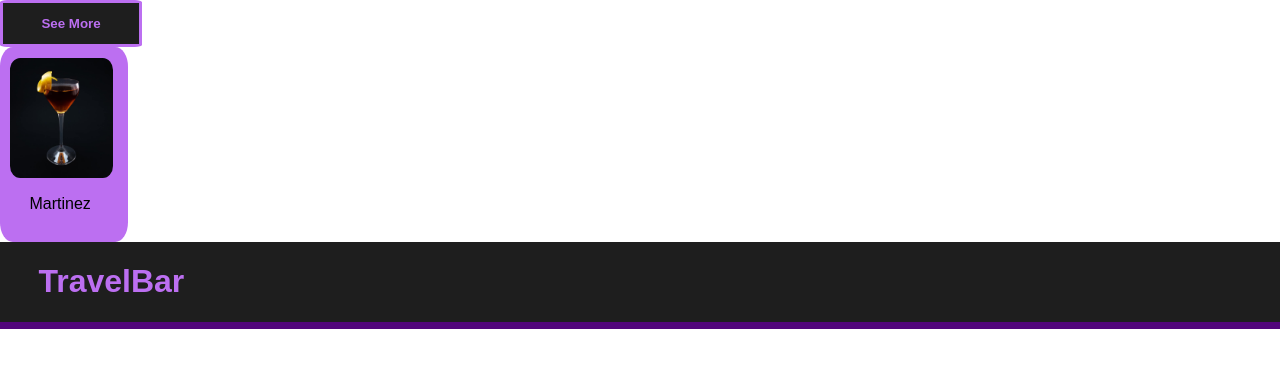
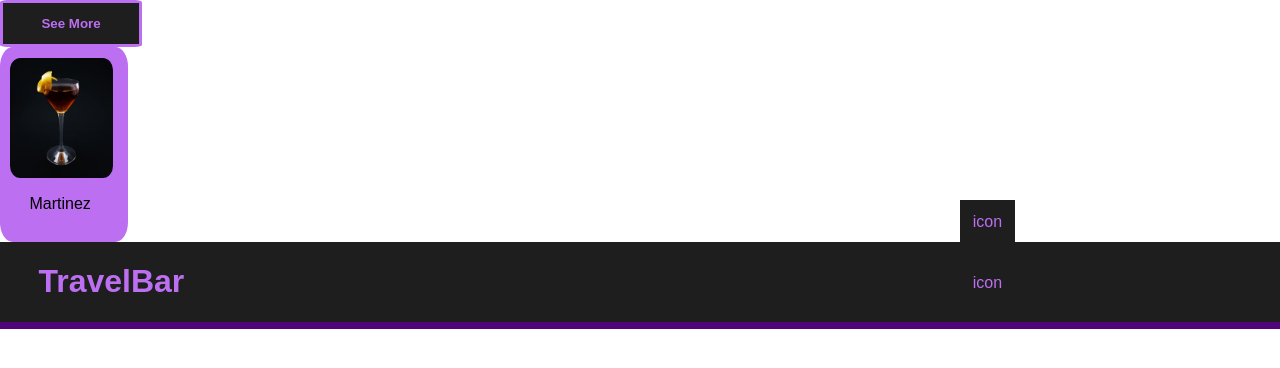
Before and after one commit to akane52/TravelBar, a React (Create React App) app: page / in a window 1280 px wide. Shown: the top 368 px of the page. Built offline with nearby package versions, Linux system fonts and the light colour scheme; the HTML template or start-up script is replaced by a standard one.

Commit message:
start music icon

```diff
--- a/src/App.js
+++ b/src/App.js
@@ -3,6 +3,7 @@ import Button from './components/Button'
 import CocktailCards from './components/CocktailCardComponent';
 import logo from "../src/resources/martinez.jpg"
 import NavBar from './components/NavBar';
+import MusicIcon from './components/MusicIcon';
 
 
 function App() {
@@ -14,6 +15,7 @@ function App() {
           title="Martinez"
         ></CocktailCards>
       <NavBar title='TravelBar' />
+      <MusicIcon />
     </div>
   );
 }
--- /dev/null
+++ b/src/components/MusicIcon/index.jsx
@@ -0,0 +1,9 @@
+import { BtnMusic } from './styles'
+
+const MusicIcon = () => {
+    return (
+        <BtnMusic>icon</BtnMusic>
+    )
+}
+
+export default MusicIcon
--- /dev/null
+++ b/src/components/MusicIcon/styles.js
@@ -0,0 +1,12 @@
+import styled from '@emotion/styled'
+
+export const BtnMusic = styled.button`
+    background-color: #1E1E1E;
+    border: none;
+    color: #BC6FF1;
+    padding: 1%;
+    font-size: 16px;
+    position: absolute;
+    left: 75%;
+    top: 25%;
+`
--- a/src/components/NavBar/index.jsx
+++ b/src/components/NavBar/index.jsx
@@ -1,9 +1,11 @@
 import { Header, Title } from './styles'
+import MusicIcon from '../MusicIcon'
 
 const NavBar = ({ title }) => {
     return (
       <Header>
         <Title>{title}</Title>
+        <MusicIcon />
       </Header>
     )
   }
--- a/src/components/NavBar/styles.js
+++ b/src/components/NavBar/styles.js
@@ -4,7 +4,7 @@ export const Header = styled.header`
     background-color: #1E1E1E;
     color: #BC6FF1;
     border-bottom: 7px solid #52057B;
-
+    position: relative;
 `
 
 export const Title = styled.h1`
```
